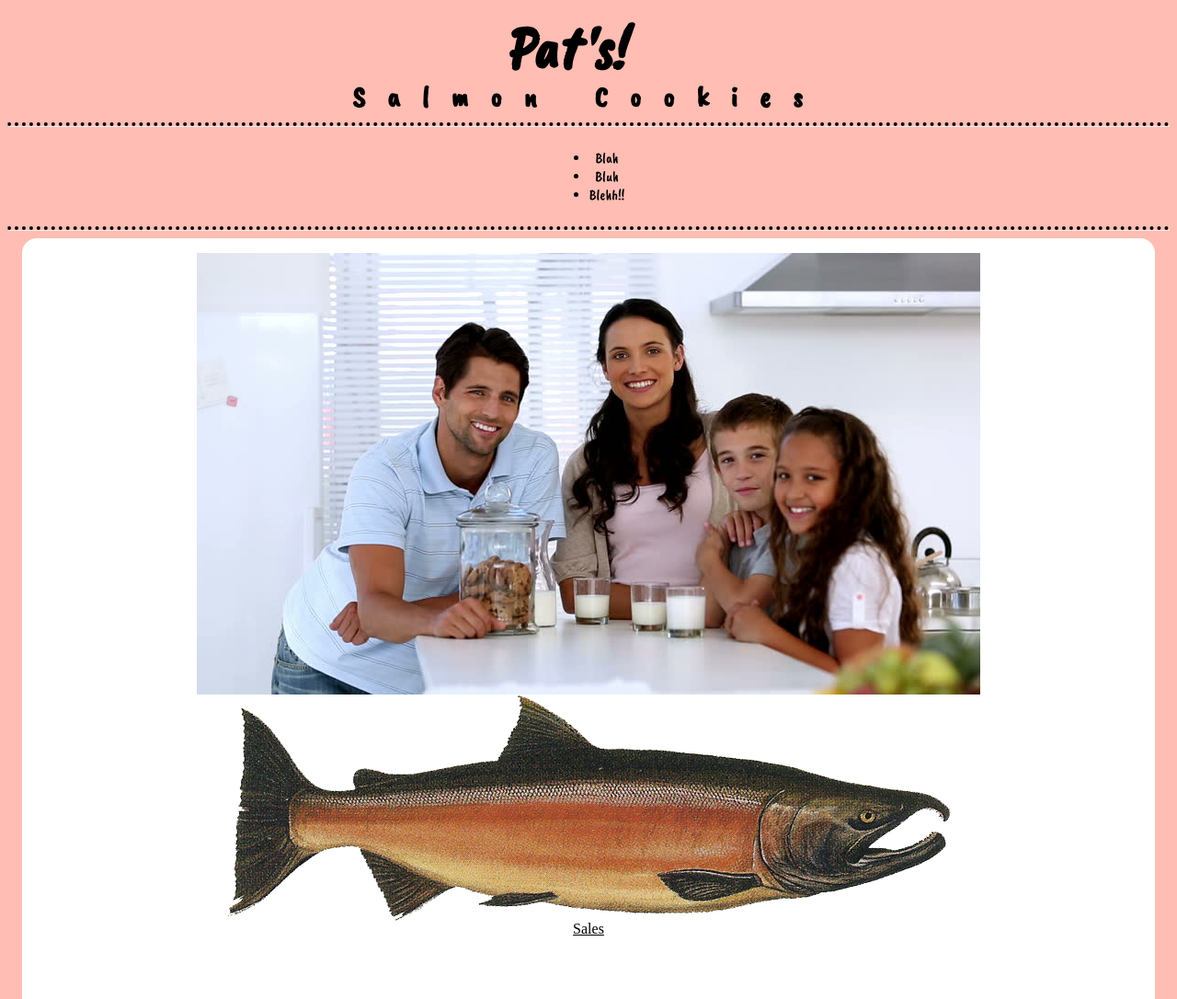
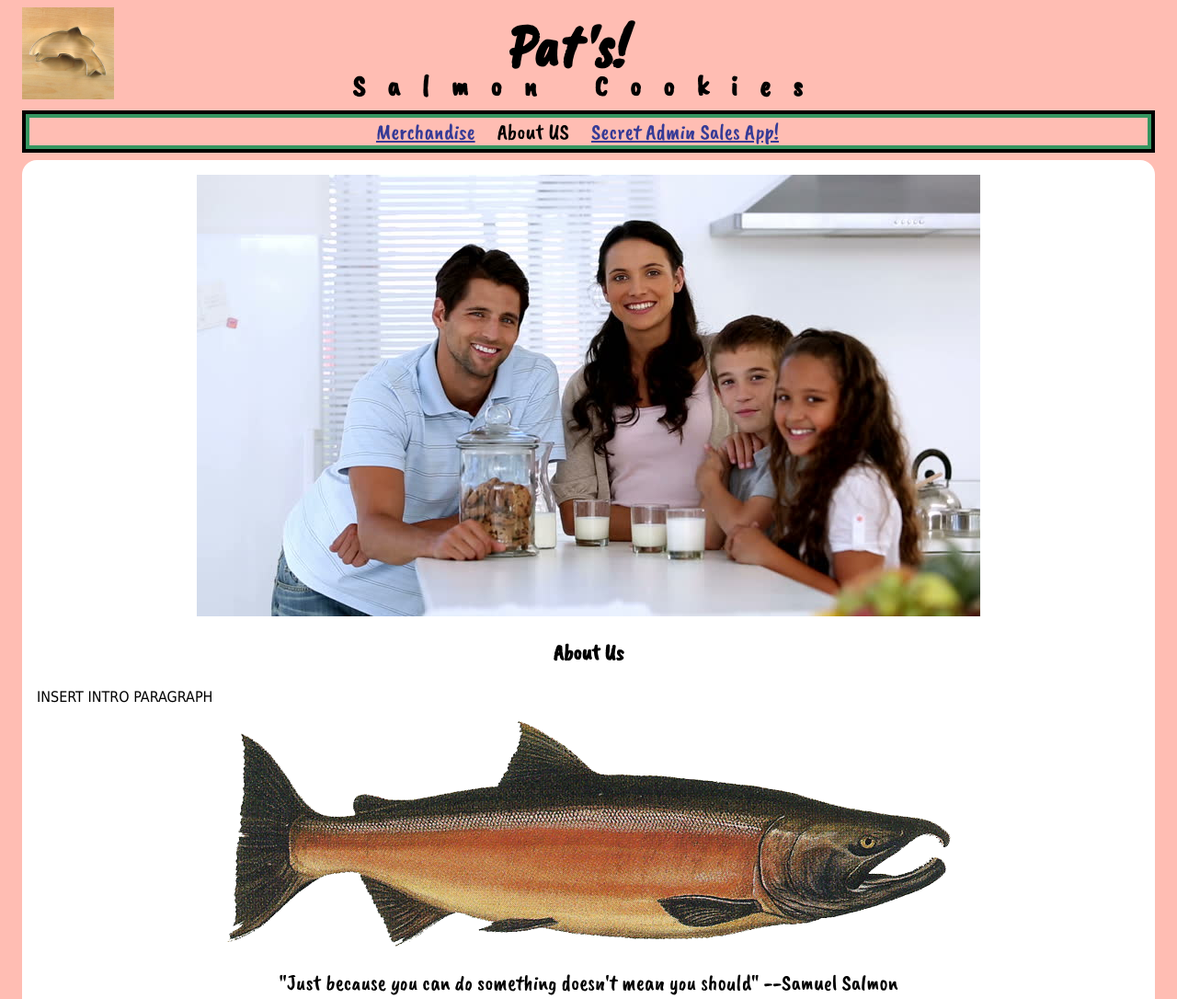
Before and after one commit to jaderager/cookie_stand, a plain HTML site: page index.html in a window 1280 px wide. Shown: the top 1086 px of the page at 92% size. Drawn offline with nearby package versions, Linux system fonts and the light colour scheme.

Commit message:
add index banner img; add nav header; add about us section

```diff
--- a/common.css
+++ b/common.css
@@ -3,7 +3,7 @@
   color: #FFF28C;
 }
 
-.box {
+body * {
   background-color: #FFBDB3;
   color: black;
 }
@@ -18,13 +18,53 @@ header {
   margin-bottom: 8px;
 }
 
-hr {
-  border-top: 4px dotted;
+.titleContainer {
+  margin-right: 100px;
 }
 
-.myNav {
+p {
+  background-color: inherit;
+}
+
+.navBox {
+  background-color: #369661;
+  border: 4px solid;
+  background-color: #369661;
+  padding: 4px;
+  width: 1216px;
+  margin: auto;
+}
+
+.navBar * {
   display: inline-block;
-  font-family: 'Caveat Brush', cursive
+  font-family: 'Caveat Brush', cursive;
+  font-size: 24px;
+  margin-right: 24px;
+}
+
+.navBar a:link {
+  /*color: #369661;*/
+  color: #363B96;
+}
+
+a:visited {
+  color: #8533FF;
+}
+
+.pageCol {
+  width: 1232px;
+  margin:auto;
+}
+
+div {
+  overflow: hidden;
+}
+
+.logoImg {
+  float: left;
+  height: 100px;
+  width: 100px;
+  margin: 0px;
 }
 
 .pat {
@@ -48,6 +88,7 @@ hr {
 img {
   margin: auto;
   display: block;
+  background-color: inherit;
 }
 
 .spooky {
@@ -60,8 +101,23 @@ img {
   width: 1200px;
 }
 
+.spooky * {
+  background-color: inherit;
+  color: inherit;
+}
+
+.spooky .bodyText {
+  font-family: Tahoma, Verdana, sans-serif;
+}
+
+.subHeading {
+  text-align: center;
+  font-size: 24px;
+  font-family: 'Caveat Brush', cursive;
+}
+
 .fishyFooter {
-  background-color: #369661;
+  text-align: center;
 }
 
 /*.fishyImgWrapper {
--- a/index.css
+++ b/index.css
@@ -1,6 +1,2 @@
 @import url("16px.css");
 @import url("common.css");
-
-body {
-    color: black;
-}
--- a/index.html
+++ b/index.html
@@ -7,29 +7,35 @@
     <link href="https://fonts.googleapis.com/css?family=Caveat+Brush" rel="stylesheet">
   </head>
   <body>
-    <section class="box">
+    <div class="pageCol">
       <header>
-        <h1 class="pat">Pat's!</h1>
-        <h2 class="title">Salmon Cookies</h1>
-        <hr>
-        <nav>
-          <ul class="myNav">
-            <li>Blah</li>
-            <li>Bluh</li>
-            <li>Blehh!!</li>
-          </ul>
-        </nav>
-        <hr
+        <a href="index.html"><img class="logoImg" src="cutter.jpg" title="Back to Index!"></a>
+
+        <div class="titleContainer">
+          <h1 class="pat">Pat's!</h1>
+          <h2 class="title">Salmon Cookies</h1>
+        </div>
+
+        <section class="navBox">
+          <nav class="navBar">
+              <a href="merchandise.html">Merchandise</a><span>About US</span><a href="sales.html">Secret Admin Sales App!</a>
+          </nav>
+        </section>
       </header>
+
       <section class="spooky">
         <img src="family.jpg">
-        <div class="fishyImgWrapper">
-          <img class="fishyImg" src="salmon.png"><a href="sales.html">Sales</a>
-        </div>
+        <h3 class="subHeading">About Us</h3>
+        <section class="bodyText"
+          <p>INSERT INTRO PARAGRAPH</p>
+        </section>
+        <img class="fishyImg" src="salmon.png">
+        <p class="subHeading">"Just because you can do something doesn't mean you should" --Samuel Salmon</p>
       </section>
-      <p>Pat's Salmon cookies, est. <span class="highlight">2017!</span></p>
+
       <footer class="fishyFooter">
+        <p>Pat's Salmon cookies, est. <span class="highlight">2017!</span></p>
       </footer>
-    </section>
+    </div>
   </body>
 </html>
```
Also changed, not shown: cutter.jpg (added).
